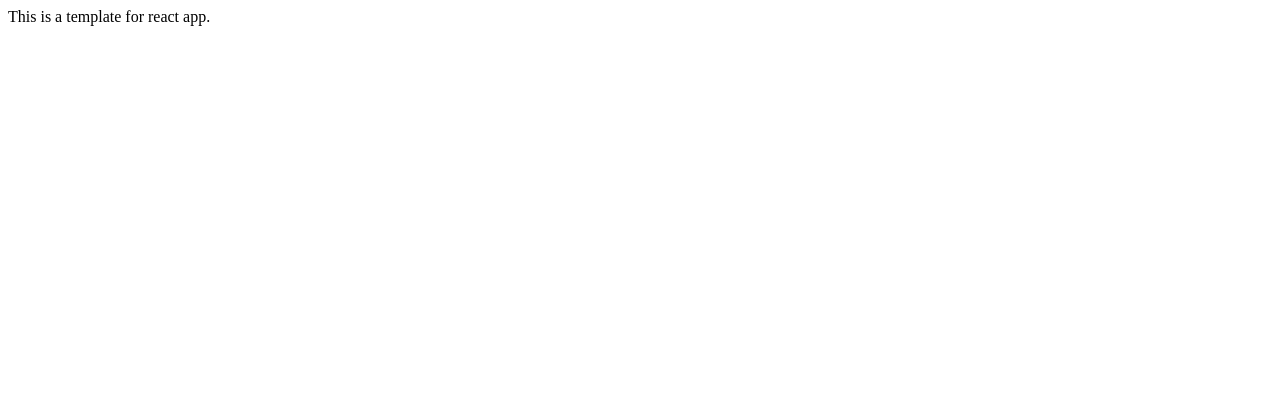
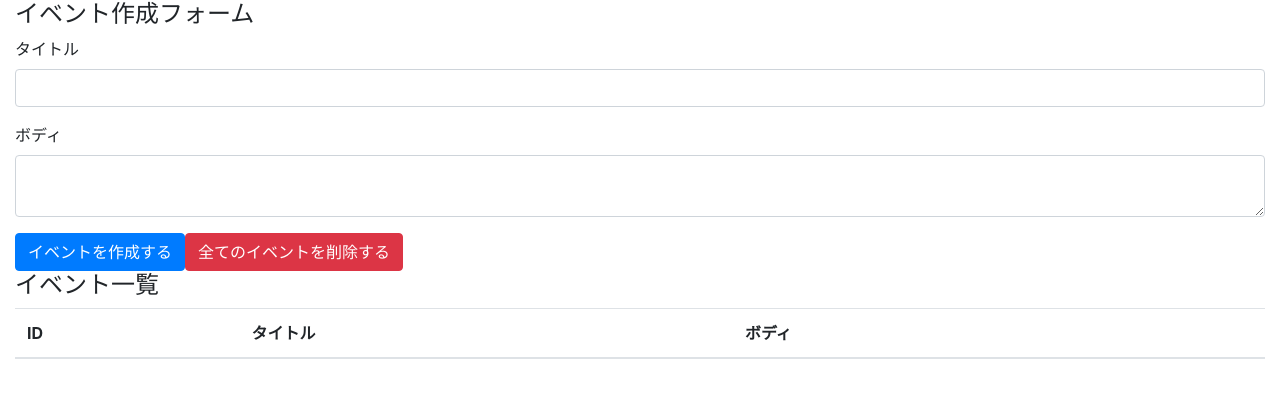
Before and after one commit to HIDETO-NDTB/react-Hooks-practice, a React (Create React App) app: page / in a window 1280 px wide. Shown: the top 398 px of the page. Built offline with nearby package versions, Linux system fonts and the light colour scheme.

Commit message:
create event form and event table with bootstrap

```diff
--- a/package.json
+++ b/package.json
@@ -3,6 +3,7 @@
   "version": "0.1.0",
   "private": true,
   "dependencies": {
+    "bootstrap": "4.3.1",
     "react": "^17.0.1",
     "react-dom": "^17.0.1",
     "react-scripts": "3.0.1"
--- a/public/index.html
+++ b/public/index.html
@@ -2,37 +2,14 @@
 <html lang="en">
   <head>
     <meta charset="utf-8" />
-    <link rel="shortcut icon" href="%PUBLIC_URL%/favicon.ico" />
     <meta name="viewport" content="width=device-width, initial-scale=1" />
     <meta name="theme-color" content="#000000" />
-    <!--
-      manifest.json provides metadata used when your web app is installed on a
-      user's mobile device or desktop. See https://developers.google.com/web/fundamentals/web-app-manifest/
-    -->
+
     <link rel="manifest" href="%PUBLIC_URL%/manifest.json" />
-    <!--
-      Notice the use of %PUBLIC_URL% in the tags above.
-      It will be replaced with the URL of the `public` folder during the build.
-      Only files inside the `public` folder can be referenced from the HTML.
 
-      Unlike "/favicon.ico" or "favicon.ico", "%PUBLIC_URL%/favicon.ico" will
-      work correctly both with client-side routing and a non-root public URL.
-      Learn how to configure a non-root public URL by running `npm run build`.
-    -->
     <title>React App</title>
   </head>
   <body>
-    <noscript>You need to enable JavaScript to run this app.</noscript>
     <div id="root"></div>
-    <!--
-      This HTML file is a template.
-      If you open it directly in the browser, you will see an empty page.
-
-      You can add webfonts, meta tags, or analytics to this file.
-      The build step will place the bundled scripts into the <body> tag.
-
-      To begin the development, run `npm start` or `yarn start`.
-      To create a production bundle, use `npm run build` or `yarn build`.
-    -->
   </body>
 </html>
--- a/src/App.js
+++ /dev/null
@@ -1,11 +0,0 @@
-import React from 'react';
-
-const App = () => {
-  return (
-    <div>
-      This is a template for react app.
-    </div>
-  );
-}
-
-export default App;
--- /dev/null
+++ b/src/components/App.js
@@ -0,0 +1,40 @@
+import React from 'react';
+
+import 'bootstrap/dist/css/bootstrap.min.css';
+
+const App = () => {
+  return (
+    <div className="container-fluid">
+      <h4>イベント作成フォーム</h4>
+      <form>
+        <div className="form-group">
+          <label htmlFor="formEventTitle">タイトル</label>
+          <input className="form-control" id="formEventTitle" />
+        </div>
+        <div className="form-group">
+          <label htmlFor="formEventBody">ボディ</label>
+          <textarea className="form-control" id="formEventBody" />
+        </div>
+
+        <button className="btn btn-primary">イベントを作成する</button>
+        <button className="btn btn-danger">全てのイベントを削除する</button>
+      </form>
+      <h4>イベント一覧</h4>
+      <table className="table table-hover">
+        <thead>
+          <tr>
+            <th>ID</th>
+            <th>タイトル</th>
+            <th>ボディ</th>
+            <th></th>
+          </tr>
+        </thead>
+        <tbody>
+
+        </tbody>
+      </table>
+    </div>
+  );
+}
+
+export default App;
--- a/src/index.js
+++ b/src/index.js
@@ -1,5 +1,5 @@
 import React from 'react';
 import ReactDOM from 'react-dom';
-import App from './App';
+import App from './components/App';
 
 ReactDOM.render(<App />, document.getElementById('root'));
```
Also changed, not shown: 1 other file (tests, documents, lock files or other folders).
